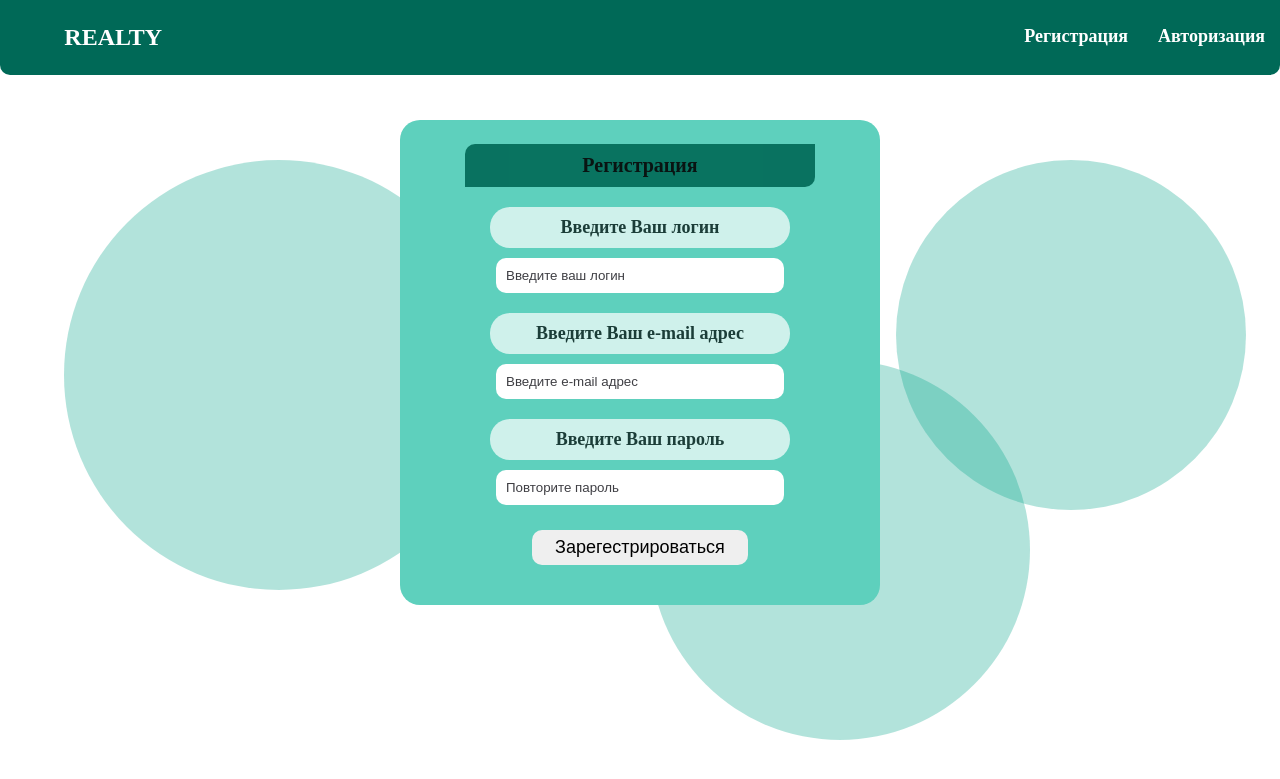
After one commit to YANCX-dev/codeRep, a PHP site: page /routes/register/index.php in a window 1280 px wide. The commit adds this page. Shown: the top 779 px of the page. Run offline with PHP 8.4, Linux system fonts and the light colour scheme.

Commit message:
registrationAndAuth

```diff
--- a/app/models/Auth.php
+++ b/app/models/Auth.php
@@ -8,15 +8,15 @@ class Auth
 {
     private $pdo;
 
-    public function __construct()
+    public function __construct($pdo)
     {
-        $this->pdo;
+        $this->pdo = $pdo;
     }
 
-    public function auth($login,$password){
-        $stmt = $this->pdo->prepare("SELECT * FROM admins WHERE login=:login");
+    public function auth($email,$password){
+        $stmt = $this->pdo->prepare("SELECT * FROM users WHERE email=:email");
         $stmt->execute([
-           "login"=>$login
+           "email"=>$email
         ]);
         $user=$stmt->fetch();
         if($user){
@@ -27,4 +27,18 @@ class Auth
         return false;
 
     }
+    public function register($email,$login,$password){
+        if($this->auth($login,$password)){
+            return -1;
+        }
+        $stmt = $this->pdo->prepare("INSERT INTO users (email, login, password) values(:email,:login,:password)");
+
+        $stmt->execute([
+           "email"=>$email,
+           "login"=>$login,
+           "password"=>password_hash($password,PASSWORD_DEFAULT),
+        ]);
+        return $this->pdo->lastInsertId();
+    }
+
 }
--- a/bootstrap.php
+++ b/bootstrap.php
@@ -1,11 +1,14 @@
 <?php
 
+use App\config;
 use App\config\Connect;
+use App\models\Auth;
 
 include $_SERVER["DOCUMENT_ROOT"] . "/config/config.php";
 include $_SERVER["DOCUMENT_ROOT"] . "/config/Connect.php";
+include $_SERVER["DOCUMENT_ROOT"] . "/app/models/Auth.php";
 
 
+$pdo = Connect::makeConnection(CONN);
 
-
-$conn = Connect::makeConnection(CONN);
+$dataAuth = new Auth($pdo);
--- a/config/Connect.php
+++ b/config/Connect.php
@@ -10,7 +10,7 @@ class Connect
     {
 
         return new PDO(
-            "mysqhl:host=" . $conn["host"] . ";dbname=" . $conn["dbname"],
+            "mysql:host=" . $conn["host"] . ";dbname=" . $conn["dbname"],
             $conn["login"],
             $conn["password"]);
     }
--- a/resource/css/style.css
+++ b/resource/css/style.css
@@ -127,7 +127,7 @@
     width: 480px;
     height: 420px;
     margin: 0 auto;
-    margin-top:45px;
+    margin-top: 45px;
     background: #5ED0BD;
     background-size: cover;
     border-radius: 20px;
@@ -193,6 +193,99 @@ input:focus {
     font-size: 18px;
 }
 
+.form_reg_block {
+    width: 480px;
+    height: 485px;
+    margin: 0 auto;
+    margin-top: 45px;
+    background: #5ED0BD;
+    background-size: cover;
+    border-radius: 20px;
+}
+
+.form_reg_block_content {
+    padding-top: 5%;
+}
+
+.form_reg_block_head_text {
+    display: block;
+    text-align: center;
+    padding: 10px;
+    font-size: 20px;
+    width: 350px;
+    font-weight: 600;
+    background: #006957;
+    margin: 0 auto;
+    opacity: .9;
+    border-radius: 10px 0 10px 0;
+}
+
+.form_reg_block label {
+    display: block;
+    text-align: center;
+    padding: 10px;
+    font-size: 18px;
+    background: #ffffff;
+    opacity: 0.7;
+    width: 300px;
+    margin: 0 auto;
+    font-weight: 600;
+    margin-bottom: 10px;
+    margin-top: 20px;
+    border-radius: 20px;
+}
+
+.form_reg_block input {
+    display: block;
+    margin: 0 auto;
+    width: 60%;
+    height: 35px;
+    border-radius: 10px;
+    border: none;
+    outline: none;
+}
+
+.form_reg_button {
+    display: block;
+    width: 45%;
+    margin: 0 auto;
+    margin-top: 25px;
+    border-radius: 10px;
+    height: 35px;
+    border: none;
+    cursor: pointer;
+    font-size: 18px;
+}
+.first-circle{
+    position: absolute;
+    width: 430px;
+    height: 430px;
+    left: 64px;
+    top: 20%;
+    background-color: rgba(0,162,135,0.3);
+    border-radius: 100%;
+    z-index: -10000;
+}
+.second-circle{
+    position: absolute;
+    width: 380px;
+    height: 380px;
+    left: 650px;
+    top: 45%;
+    background-color: rgba(0,162,135,0.3);
+    border-radius: 100%;
+    z-index: -10000;
+}
+.third-circle{
+    position: absolute;
+    width: 350px;
+    height: 350px;
+    left: 70%;
+    top: 20%;
+    background-color: rgba(0,162,135,0.3);
+    border-radius: 100%;
+    z-index: -10000;
+}
 ::-webkit-input-placeholder {
     color: #3f3f44;
     padding-left: 10px;
--- a/routes/auth/index.view.php
+++ b/routes/auth/index.view.php
@@ -1,5 +1,5 @@
 <?php require_once $_SERVER["DOCUMENT_ROOT"] . "/templates/header.php" ?>
-
+<?php include $_SERVER["DOCUMENT_ROOT"]."/templates/background.php"?>
 <div class="form_auth_block">
     <div class="form_auth_block_content">
         <p class="form_auth_block_head_text">Авторизация</p>
--- /dev/null
+++ b/routes/personal_area/index.php
@@ -0,0 +1 @@
+<?php require $_SERVER["DOCUMENT_ROOT"]."/routes/personal_area/index.view.php";
--- /dev/null
+++ b/routes/personal_area/index.view.php
@@ -0,0 +1,2 @@
+<?php require_once $_SERVER["DOCUMENT_ROOT"] . "/templates/header.php" ?>
+<?php include $_SERVER["DOCUMENT_ROOT"]."/templates/background.php"?>
--- /dev/null
+++ b/routes/register/index.php
@@ -0,0 +1,8 @@
+<?php
+session_start();
+require_once $_SERVER["DOCUMENT_ROOT"]."/routes/register/index.view.php";
+require $_SERVER["DOCUMENT_ROOT"] . "/bootstrap.php";
+
+if(isset($_POST["form_reg_submit"])){
+    $dataAuth->register($_POST["reg_email"],$_POST["reg_login"],$_POST["reg_pass"]);
+}
--- /dev/null
+++ b/routes/register/index.view.php
@@ -0,0 +1,20 @@
+<?php require_once $_SERVER["DOCUMENT_ROOT"] . "/templates/header.php" ?>
+<?php include $_SERVER["DOCUMENT_ROOT"]."/templates/background.php"?>
+<div class="form_reg_block">
+    <div class="form_reg_block_content">
+        <p class="form_reg_block_head_text">Регистрация</p>
+        <form class="form_reg_style" action="index.php" method="post">
+            <label>Введите Ваш логин</label>
+            <input type="text" name="reg_login" placeholder="Введите ваш логин" required >
+            <label>Введите Ваш e-mail адрес</label>
+            <input type="email" name="reg_email" placeholder="Введите e-mail адрес" required >
+            <label>Введите Ваш пароль</label>
+            <input type="password" name="reg_pass" placeholder="Повторите пароль" required >
+            <button class="form_reg_button" type="submit" name="form_reg_submit">Зарегестрироваться</button>
+        </form>
+    </div>
+</div>
+
+
+</body>
+</html>
--- /dev/null
+++ b/templates/background.php
@@ -0,0 +1,13 @@
+<!--Бэкграунд-->
+<div class="background">
+    <!--Первый круг-->
+    <div class="first-circle"></div>
+    <!--Первый круг-->
+    <!--Второй круг-->
+    <div class="second-circle"></div>
+    <!--Второй круг-->
+    <!--Третий круг-->
+    <div class="third-circle"></div>
+    <!--Третий круг-->
+</div>
+<!--Бэкграунд-->
--- a/templates/header.php
+++ b/templates/header.php
@@ -13,6 +13,6 @@
     <!-- Хедер -->
     <div class="header header_rubix_font">
         <div class="header__item webname"><a href="/index.php">REALTY</a></div>
-        <div class="header__item"><a href="#">Регистрация</a></div>
-        <div class="header__item"><a href="/routes/auth/index.view.php">Авторизация</a></div>
+        <div class="header__item"><a href="/routes/register/index.php">Регистрация</a></div>
+        <div class="header__item"><a href="/routes/auth/index.php">Авторизация</a></div>
     </div>
```
Also changed, not shown: index.php (+1 -95 lines), index.view.php (added, +96 -0 lines), routes/auth/index.php (+7 -1 lines).
